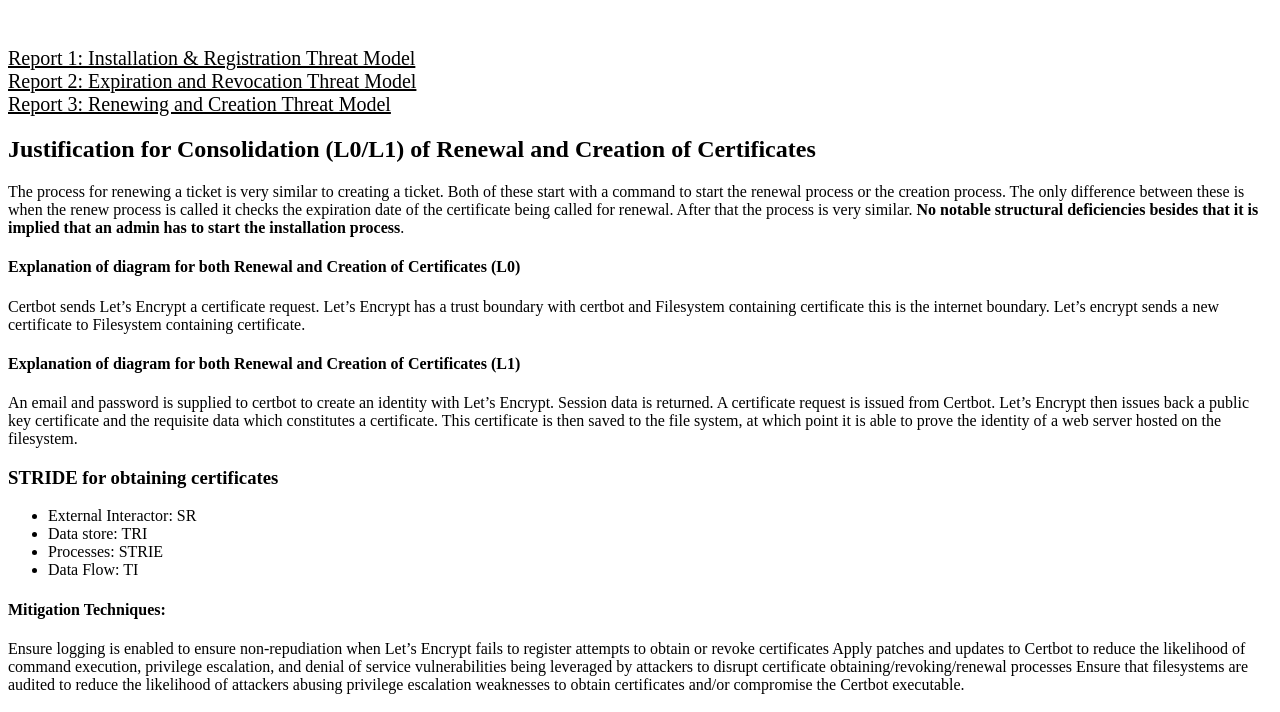
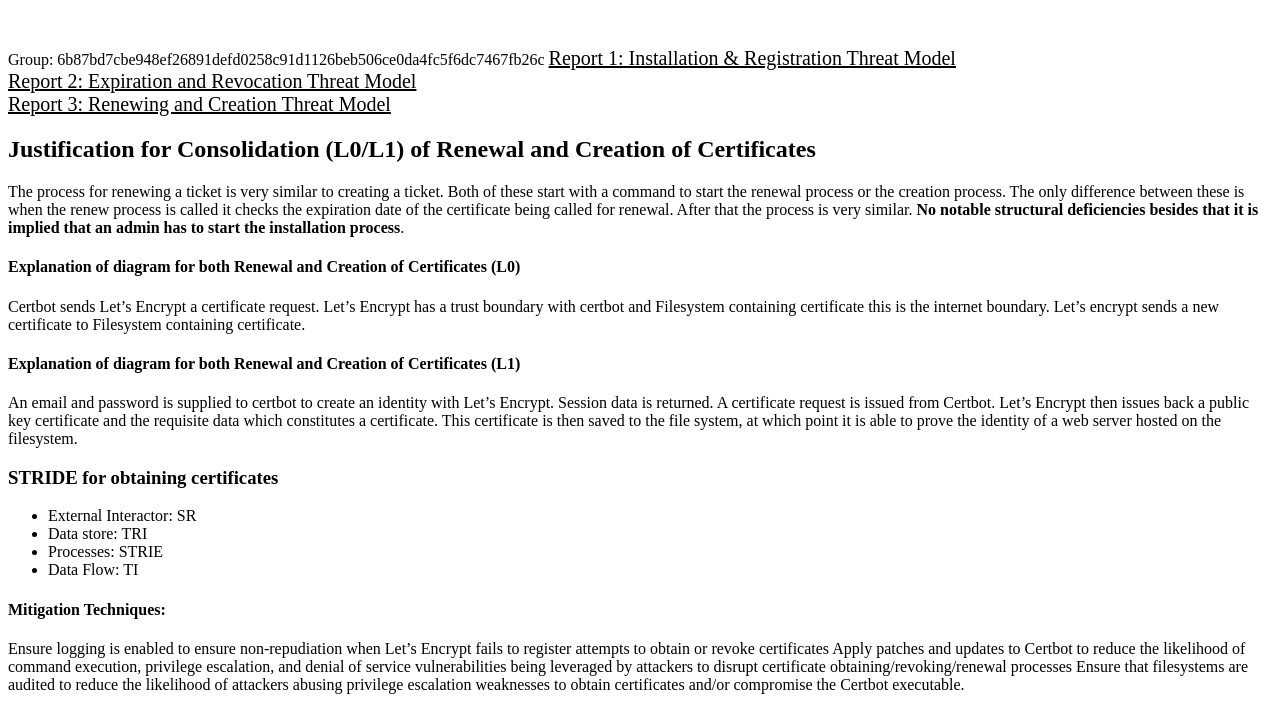
Before and after one commit to KendrickU/swaProject, a plain HTML site: page docs/index.html in a window 1280 px wide. Shown: the part 67-779 px from the top of the page. Drawn offline with Linux system fonts and the light colour scheme.

Commit message:
Update index.html

```diff
--- a/docs/index.html
+++ b/docs/index.html
@@ -1,5 +1,7 @@
 <h1 style="color:black;font-family:verdana;font-size:300%"><b>Designing for Software Security Engineering!</b></h1>
 <br>
+
+Group: 6b87bd7cbe948ef26891defd0258c91d1126beb506ce0da4fc5f6dc7467fb26c
 
 <a target="_blank" rel="noopener noreferrer" href="InstallationThreatModel.htm" style=color:#000000;font-size:20px>Report 1: Installation & Registration Threat Model</a><br>
 <a target="_blank" rel="noopener noreferrer" href="l1-expiration-report12.htm" style=color:#000000;font-size:20px>Report 2: Expiration and Revocation Threat Model</a><br>
```
